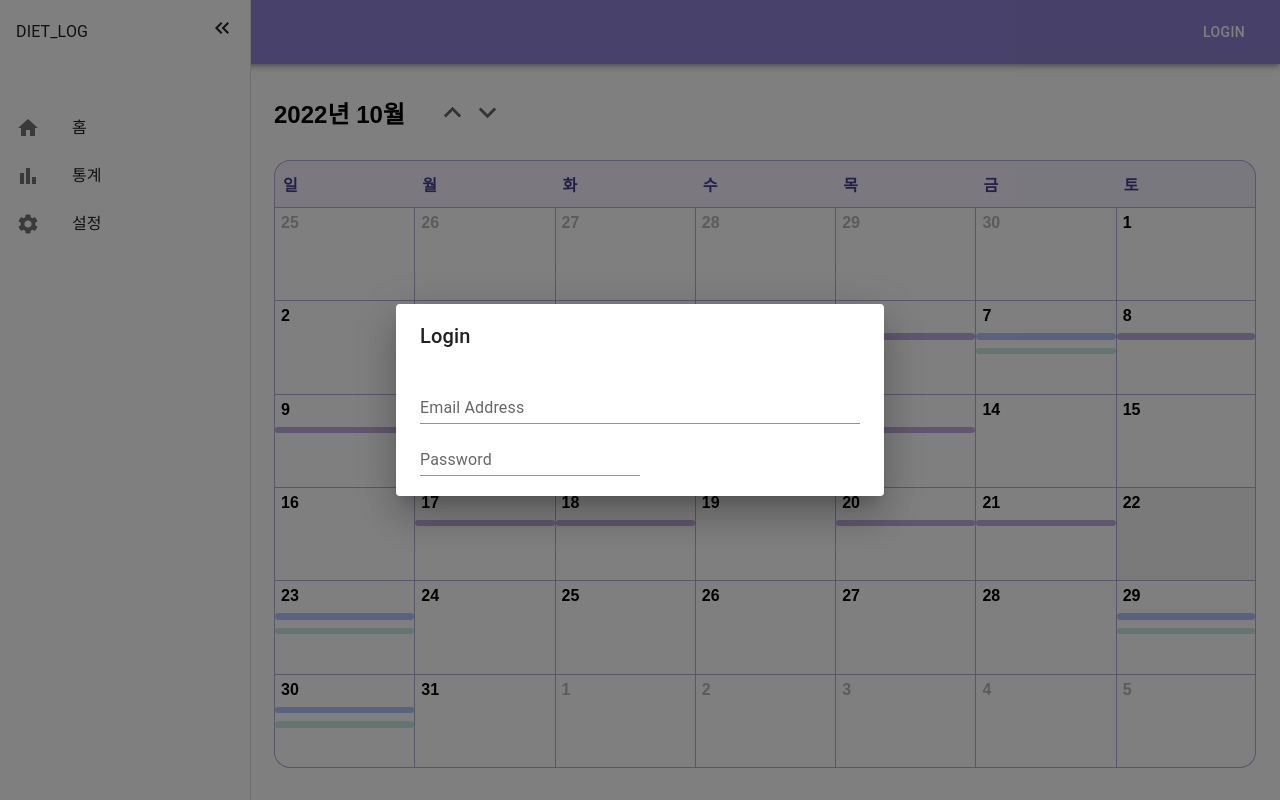
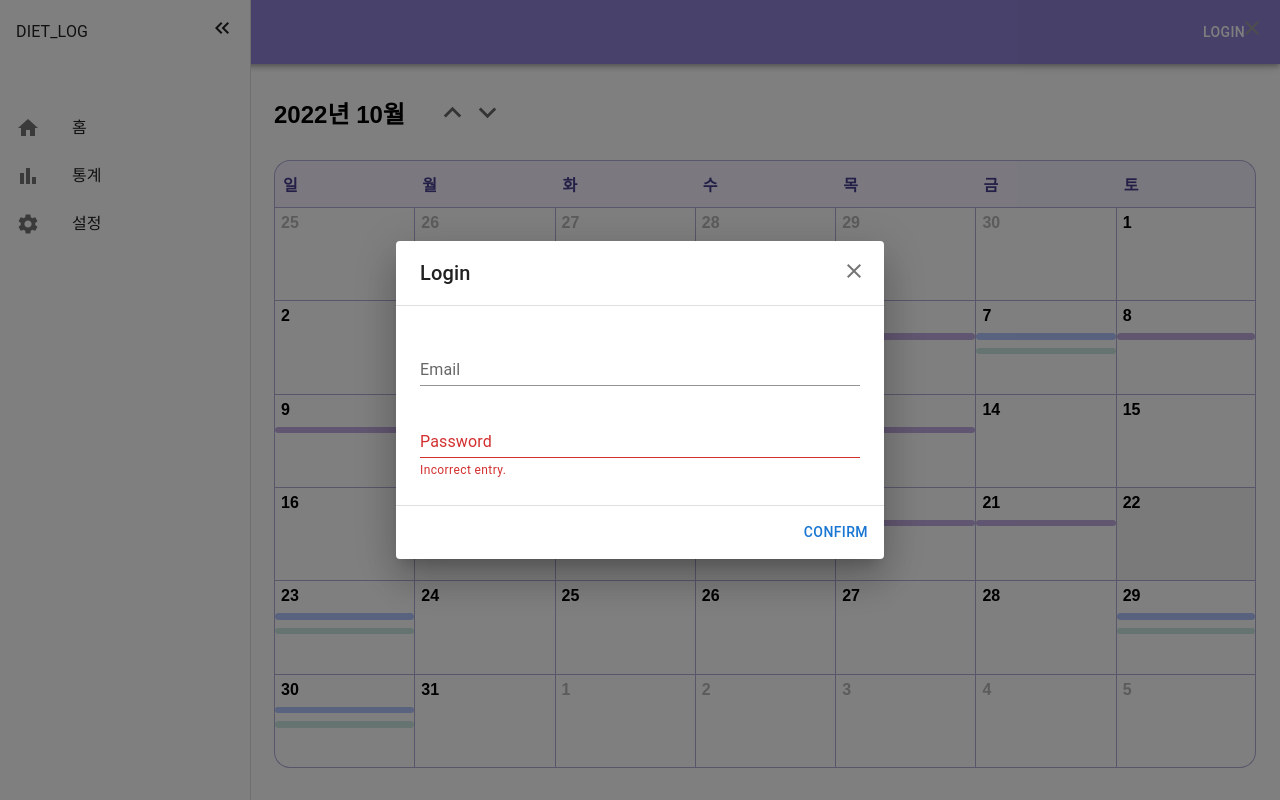
Before and after one commit to hyojinjeong/diet_diary, a React (Create React App) app: page / in a window 1280 px wide. Both pictures are taken after a click on the button "LOGIN". Built offline with nearby package versions, Linux system fonts and the light colour scheme.

Commit message:
style: 로그인 dialog UI 작업
- 취소, 확인 버튼 추가
- Email, password란 추가

```diff
--- a/src/components/Header/Header.tsx
+++ b/src/components/Header/Header.tsx
@@ -8,9 +8,10 @@ import MenuIcon from "@mui/icons-material/Menu";
 import React, { useState } from "react";
 import Dialog from "@mui/material/Dialog";
 import DialogContent from "@mui/material/DialogContent";
-import DialogContentText from "@mui/material/DialogContentText";
 import DialogTitle from "@mui/material/DialogTitle";
 import TextField from "@mui/material/TextField";
+import DialogActions from "@mui/material/DialogActions";
+import CloseIcon from "@mui/icons-material/Close";
 
 interface HeaderProps {
   isOpen: boolean;
@@ -56,30 +57,52 @@ const Header = React.memo(({ toggleSidebar }: HeaderProps) => {
           <Button color="inherit" onClick={handleClickOpen}>
             Login
           </Button>
+          <IconButton
+            aria-label="close"
+            sx={{
+              position: "absolute",
+              right: 8,
+              top: 8,
+              color: (theme) => theme.palette.grey[500],
+            }}
+          >
+            <CloseIcon />
+          </IconButton>
           <Dialog open={open} onClose={handleClose}>
-            <DialogTitle>Login</DialogTitle>
-            <DialogContent>
-              {/* <DialogContentText>
-                To subscribe to this website, please enter your email address
-                here. We will send updates occasionally.
-              </DialogContentText> */}
+            <DialogTitle>
+              Login
+              <IconButton
+                aria-label="close"
+                sx={{
+                  position: "absolute",
+                  right: 10,
+                  top: 10,
+                }}
+              >
+                <CloseIcon />
+              </IconButton>
+            </DialogTitle>
+            <DialogContent dividers>
               <TextField
-                autoFocus
-                margin="dense"
-                id="name"
-                label="Email Address"
-                type="email"
+                id="standard-basic"
+                label="Email"
+                variant="standard"
+                margin="normal"
                 fullWidth
-                variant="standard"
               />
               <TextField
-                id="standard-password-input"
+                id="standard-basic"
                 label="Password"
-                type="password"
-                autoComplete="current-password"
                 variant="standard"
+                margin="normal"
+                fullWidth
+                error={true}
+                helperText="Incorrect entry."
               />
             </DialogContent>
+            <DialogActions>
+              <Button autoFocus>confirm</Button>
+            </DialogActions>
           </Dialog>
         </Toolbar>
       </AppBar>
```
